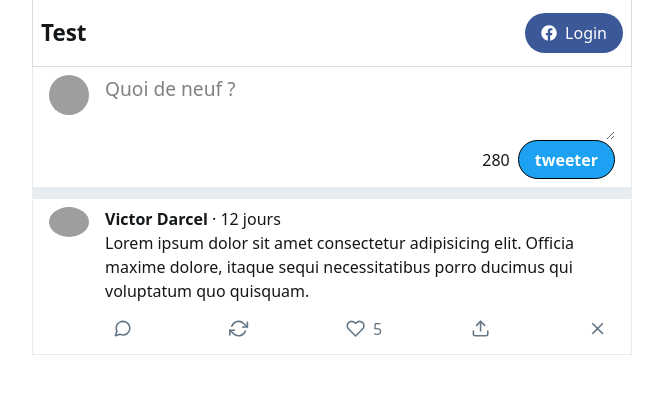
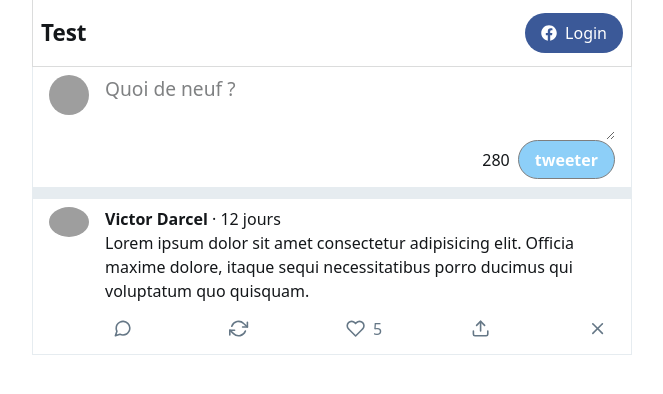
Before and after one commit to darcelvictor/twitLik, a React (Create React App) app: page / in a window 1280 px wide. Shown: the top 394 px of the page, without its empty margins (308-971 px from the left). Built offline with nearby package versions, Linux system fonts and the light colour scheme; grey boxes are pictures that could not be loaded.

Commit message:
message prototype

```diff
--- a/src/components/CreateMessage.js
+++ b/src/components/CreateMessage.js
@@ -7,7 +7,18 @@ const INITIAL_STATE = {
 };
 const CreateMessage = () => {
   const handleCreateMessage = () => {
-    console.log(values);
+    const { message } = values;
+    const newMessage = {
+      message,
+      postedBy: {
+        id: "57528",
+        name: "Victor",
+      },
+      likes: [],
+      createAt: Date.now(),
+      photo: "",
+    };
+    console.log(newMessage);
   };
   const { handleSubmit, handleKeyDown, handleChange, values } = useForm(
     INITIAL_STATE,
@@ -18,6 +29,7 @@ const CreateMessage = () => {
       handleSubmit={handleSubmit}
       handleKeyDown={handleKeyDown}
       handleChange={handleChange}
+      values={values}
     />
   );
 };
--- a/src/components/MessageForm.js
+++ b/src/components/MessageForm.js
@@ -6,6 +6,7 @@ const MessageForm = ({
   handleSubmit,
   handleKeyDown,
   handleChange,
+  values,
 }) => {
   return (
     <form onSubmit={handleSubmit} className={className}>
@@ -19,13 +20,21 @@ const MessageForm = ({
         <textarea
           onChange={handleChange}
           onKeyDown={handleKeyDown}
+          value={values.message}
           name="message"
           placeholder="Quoi de neuf ?"
         />
       </div>
       <footer>
-        <p>280</p>
-        <button type="submit">tweeter</button>
+        <p style={{ color: values.message.length > 280 && "red" }}>
+          {280 - values.message.length}
+        </p>
+        <button
+          type="submit"
+          disabled={values.message.length > 280 || values.message.length === 0}
+        >
+          tweeter
+        </button>
       </footer>
     </form>
   );
```
